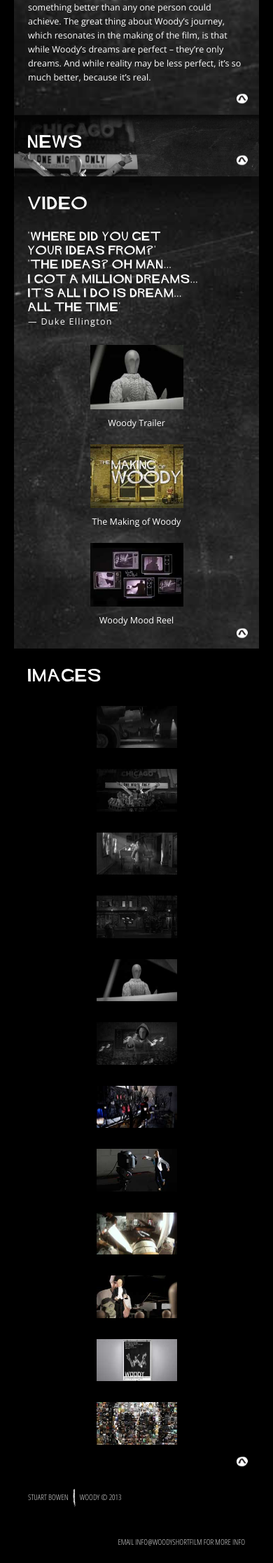
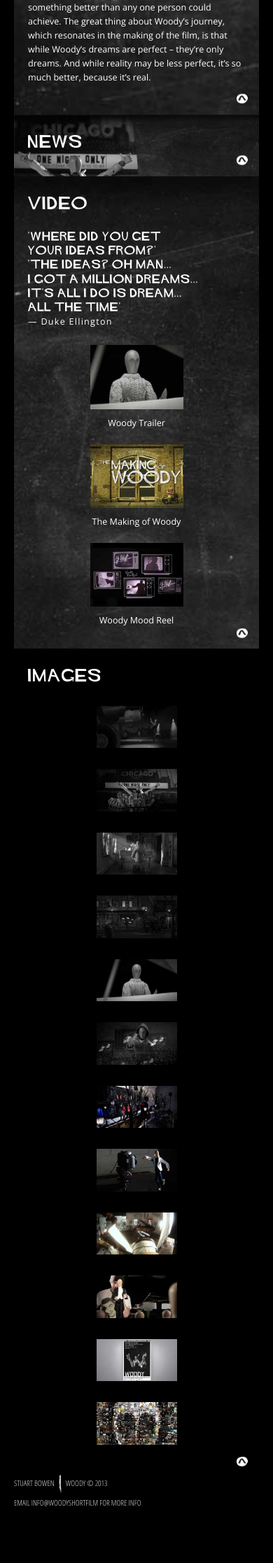
Before and after one commit to woodyshortfilm/woodyshortfilm.github.io, a Jekyll site: the page built from index.html, in a window 390 px wide. Shown: the part 1296-3530 px from the top of the page at 70% size. Built offline with Jekyll 4.4.1, drawn with Linux system fonts in a browser that asks for light colours; nearby versions of some CDN libraries; comment, search, counter and statistics services are not loaded; after the commit the page ends 3466 px from its top, so only the background shows below that.

Commit message:
Made footer responsive.

```diff
--- a/css/main.css
+++ b/css/main.css
@@ -302,6 +302,16 @@ footer .grid .unit {
   padding: 20px;
   opacity: 0.85;
 }
+@media all and (max-width: 500px) {
+  footer .grid .unit, footer .grid .unit:first-child {
+    padding: 0px;
+    text-align: left;
+  }
+  footer .grid #email {
+    padding-top: 4px;
+    padding-bottom: 10px;
+  }
+}
 
 footer #copyright div {
   float: left;
```
